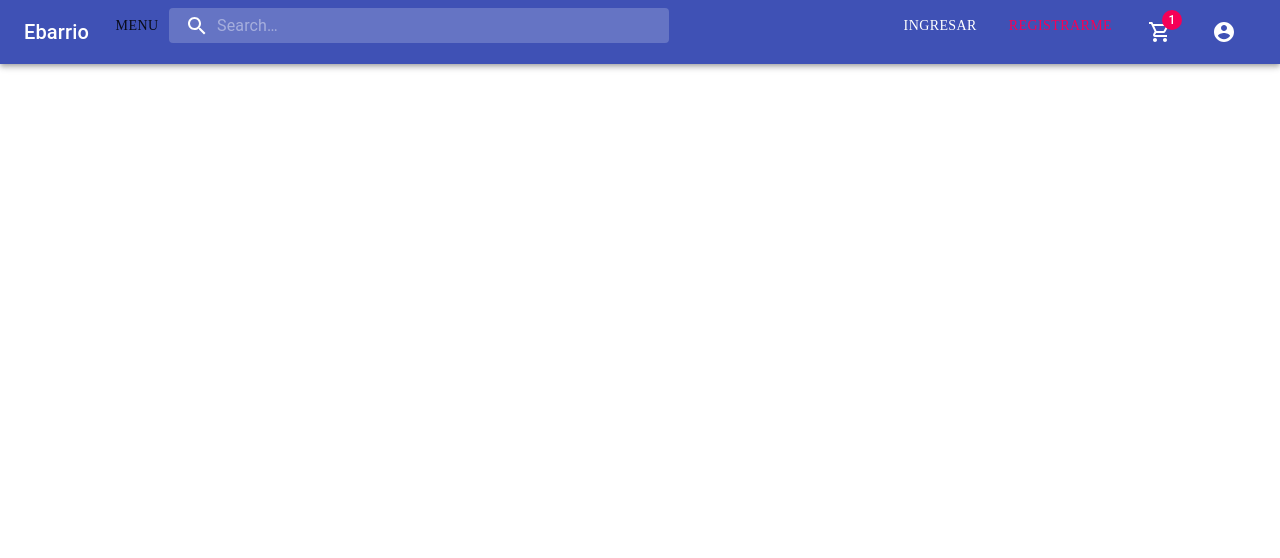
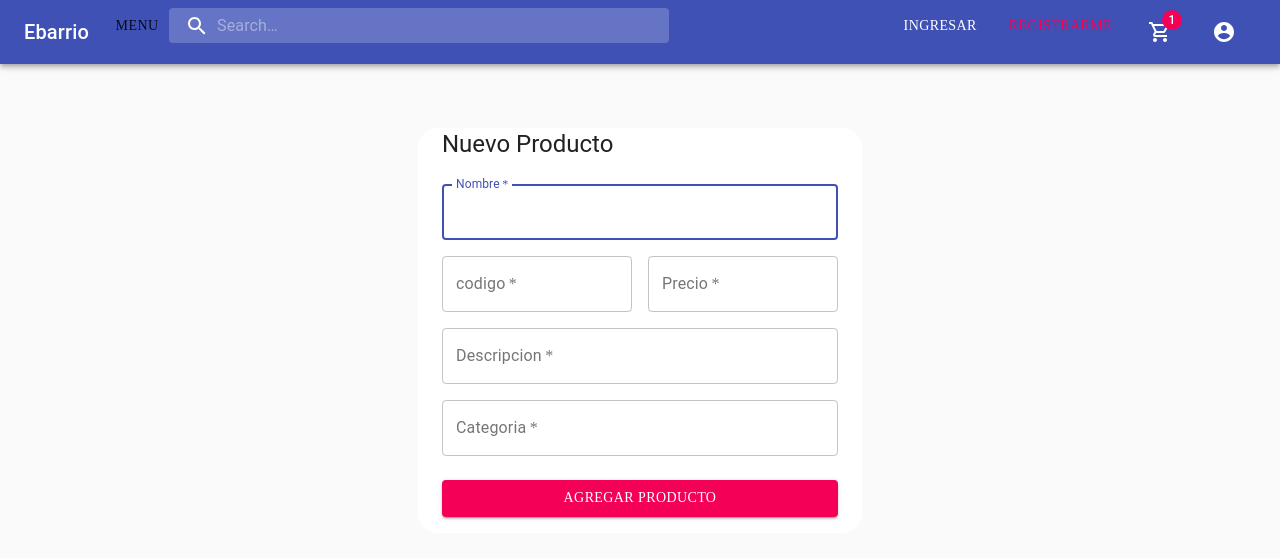
Before and after one commit to danieltello3/ebarrio, a React (Create React App) app in the folder ebarrio/: page /agregarProducto in a window 1280 px wide. Shown: the top 558 px of the page. Built offline with nearby package versions, Linux system fonts and the light colour scheme.

Commit message:
se agrego formulario para agregar productos

```diff
--- a/ebarrio/package.json
+++ b/ebarrio/package.json
@@ -9,7 +9,7 @@
     "@testing-library/jest-dom": "^5.11.4",
     "@testing-library/react": "^11.1.0",
     "@testing-library/user-event": "^12.1.10",
-    "axios": "0.21.1",
+    "axios": "^0.21.1",
     "react": "^17.0.2",
     "react-dom": "^17.0.2",
     "react-hook-form": "6.15.7",
--- a/ebarrio/src/App.js
+++ b/ebarrio/src/App.js
@@ -11,6 +11,7 @@ import Login from "./Components/Login/Login";
 import Register from "./Components/Register/Register";
 import "./App.css";
 import PerfilUsuario from "./Components/PerfilUsuario/PerfilUsuario";
+import AddProduct from "./Components/PerfilUsuario/AddProduct";
 
 const App = () => {
    return (
@@ -41,6 +42,9 @@ const App = () => {
                <Route exact path="/perfil">
                   <PerfilUsuario />
                </Route>
+               <Route exact path="/agregarProducto">
+                  <AddProduct />
+               </Route>
                <Route exact path="/servicio">
                   <ServicioLista />
                </Route>
--- /dev/null
+++ b/ebarrio/src/Components/PerfilUsuario/AddProduct.jsx
@@ -0,0 +1,177 @@
+import React from "react";
+import Avatar from "@material-ui/core/Avatar";
+import Button from "@material-ui/core/Button";
+import CssBaseline from "@material-ui/core/CssBaseline";
+import TextField from "@material-ui/core/TextField";
+import FormControlLabel from "@material-ui/core/FormControlLabel";
+import Checkbox from "@material-ui/core/Checkbox";
+import Link from "@material-ui/core/Link";
+import Grid from "@material-ui/core/Grid";
+import Box from "@material-ui/core/Box";
+import LockOutlinedIcon from "@material-ui/icons/LockOutlined";
+import Typography from "@material-ui/core/Typography";
+import { makeStyles } from "@material-ui/core/styles";
+import Container from "@material-ui/core/Container";
+import { useHistory } from "react-router-dom";
+import axios from "axios";
+
+const useStyles = makeStyles((theme) => ({
+   paper: {
+      marginTop: theme.spacing(8),
+      display: "flex",
+      flexDirection: "column",
+      alignItems: "center",
+      backgroundColor: theme.palette.background.paper,
+      borderRadius: "20px",
+   },
+   form: {
+      width: "100%", // Fix IE 11 issue.
+      marginTop: theme.spacing(3),
+   },
+   submit: {
+      margin: theme.spacing(3, 0, 2),
+   },
+}));
+
+export default function AddProduct() {
+   const classes = useStyles();
+   const history = useHistory();
+   const [productBody, setProductBody] = React.useState({});
+
+   const crearProducto = async () => {
+      try {
+         const categoria = productBody.productoCategoria;
+         const respuesta = await axios.post(
+            "https://ebarrio.herokuapp.com/categorias",
+            {
+               categoriaNombre: categoria,
+            }
+         );
+         const categoriaId = respuesta.data.content.categoriaId;
+         productBody.productoCategoria = categoriaId;
+         console.log(productBody);
+         //  const nuevoProducto = await axios.post()
+         history.push("/perfil");
+      } catch (error) {
+         console.log(error);
+      }
+   };
+
+   return (
+      <Container component="main" maxWidth="xs" className={classes.paper}>
+         <CssBaseline />
+         <div>
+            <Typography component="h1" variant="h5">
+               Nuevo Producto
+            </Typography>
+            <form
+               className={classes.form}
+               onSubmit={(e) => {
+                  e.preventDefault();
+                  crearProducto();
+               }}>
+               <Grid container spacing={2}>
+                  <Grid item xs={12}>
+                     <TextField
+                        name="nombre"
+                        variant="outlined"
+                        required
+                        fullWidth
+                        onChange={(e) => {
+                           e.preventDefault();
+                           setProductBody({
+                              ...productBody,
+                              productoNombre: e.target.value,
+                           });
+                        }}
+                        id="productName"
+                        label="Nombre"
+                        autoFocus
+                     />
+                  </Grid>
+                  <Grid item xs={12} sm={6}>
+                     <TextField
+                        variant="outlined"
+                        required
+                        fullWidth
+                        id="productCode"
+                        label="codigo"
+                        name="codigo"
+                        onChange={(e) => {
+                           e.preventDefault();
+                           setProductBody({
+                              ...productBody,
+                              productoCodigo: e.target.value,
+                           });
+                        }}
+                     />
+                  </Grid>
+                  <Grid item xs={12} sm={6}>
+                     <TextField
+                        variant="outlined"
+                        required
+                        fullWidth
+                        id="productPrice"
+                        label="Precio"
+                        name="precio"
+                        type="number"
+                        onChange={(e) => {
+                           e.preventDefault();
+                           setProductBody({
+                              ...productBody,
+                              productoPrecio: e.target.value,
+                           });
+                        }}
+                     />
+                  </Grid>
+                  <Grid item xs={12}>
+                     <TextField
+                        variant="outlined"
+                        required
+                        fullWidth
+                        multiline
+                        maxRows={4}
+                        name="descripcion"
+                        label="Descripcion"
+                        type="text"
+                        id="productDescription"
+                        onChange={(e) => {
+                           e.preventDefault();
+                           setProductBody({
+                              ...productBody,
+                              productoDescripcion: e.target.value,
+                           });
+                        }}
+                     />
+                  </Grid>
+                  <Grid item xs={12}>
+                     <TextField
+                        variant="outlined"
+                        required
+                        fullWidth
+                        id="productCategory"
+                        label="Categoria"
+                        name="categoria"
+                        onChange={(e) => {
+                           e.preventDefault();
+                           setProductBody({
+                              ...productBody,
+                              productoCategoria: e.target.value,
+                           });
+                        }}
+                     />
+                  </Grid>
+               </Grid>
+               <Button
+                  type="submit"
+                  fullWidth
+                  variant="contained"
+                  color="secondary"
+                  className={classes.submit}>
+                  Agregar Producto
+               </Button>
+            </form>
+         </div>
+      </Container>
+   );
+}
--- a/ebarrio/src/Components/PerfilUsuario/PerfilUsuario.jsx
+++ b/ebarrio/src/Components/PerfilUsuario/PerfilUsuario.jsx
@@ -14,9 +14,12 @@ import {
    Divider,
    Paper,
    Fab,
+   Modal,
 } from "@material-ui/core";
 import ItemThumbnail from "./ItemThumbnail/ItemThumbnail";
 import AvatarPerfil from "./Avatar";
+import AddProduct from "./AddProduct";
+import { useHistory } from "react-router-dom";
 // import firebase, { db } from "./../../firebase";
 
 function TabPanel(props) {
@@ -88,7 +91,7 @@ const useStyles = makeStyles((theme) => ({
 const PerfilUsuario = () => {
    const classes = useStyles();
    const [value, setValue] = React.useState(0);
-
+   const history = useHistory();
    const theme = useTheme();
    const currentBP = useMediaQuery(theme.breakpoints.down("xs"));
    //    let user = firebase.auth().currentUser;
@@ -107,6 +110,8 @@ const PerfilUsuario = () => {
    //       }
    //       fetchData();
    //    }, [user]);
+
+   const body = <AddProduct />;
 
    return (
       <Container maxWidth="lg" className={classes.container}>
@@ -263,7 +268,8 @@ const PerfilUsuario = () => {
                         variant="extended"
                         color="secondary"
                         aria-label="agregar producto"
-                        className={classes.fab}>
+                        className={classes.fab}
+                        onClick={() => history.push("/agregarProducto")}>
                         <AddIcon className={classes.extendedIcon} />
                         Agregar Producto
                      </Fab>
```
Also changed, not shown: 1 other file (tests, documents, lock files or other folders).
